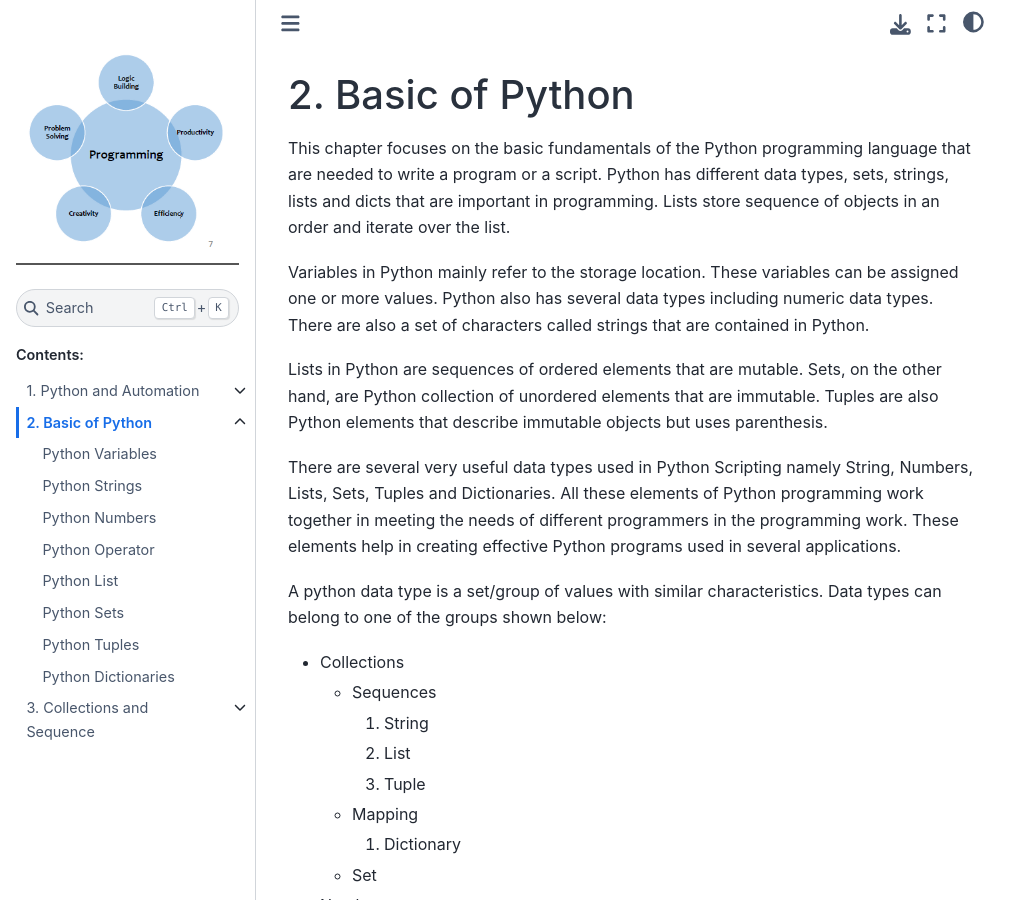
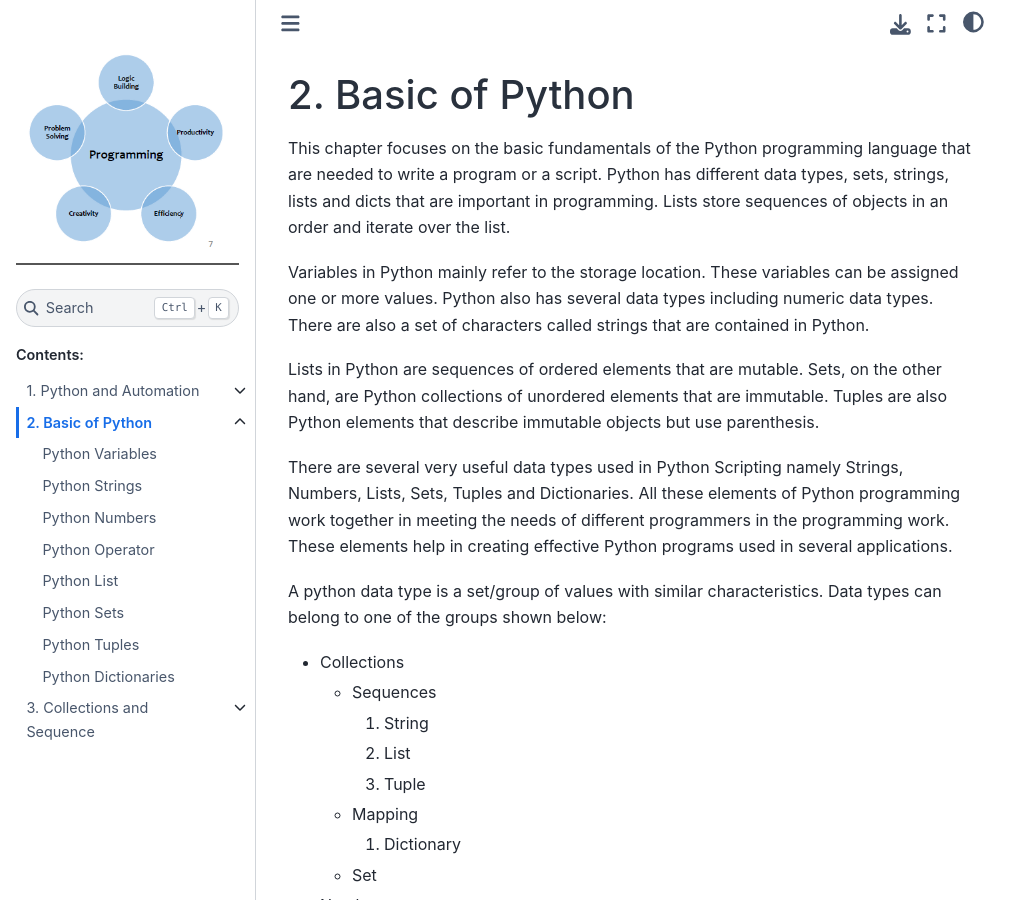
Before and after one commit to sydasif/python-book, a Sphinx documentation site: the page built from docs/source/ch-02/index.md, in a window 1280 px wide and 900 px high. Shown: the whole window, without its empty margins (0-1031 px from the left). Built offline with Sphinx 7.4.7 and the Sphinx Book theme 1.1.4, drawn with Linux system fonts in a browser that asks for light colours.

Commit message:
update grammer

```diff
--- a/docs/source/ch-02/index.md
+++ b/docs/source/ch-02/index.md
@@ -1,12 +1,12 @@
 # 2. Basic of Python
 
-This chapter focuses on the basic fundamentals of the Python programming language that are needed to write a program or a script. Python has different data types, sets, strings, lists and dicts that are important in programming. Lists store sequence of objects in an order and iterate over the list.
+This chapter focuses on the basic fundamentals of the Python programming language that are needed to write a program or a script. Python has different data types, sets, strings, lists and dicts that are important in programming. Lists store sequences of objects in an order and iterate over the list.
 
 Variables in Python mainly refer to the storage location. These variables can be assigned one or more values. Python also has several data types including numeric data types. There are also a set of characters called strings that are contained in Python.
 
-Lists in Python are sequences of ordered elements that are mutable. Sets, on the other hand, are Python collection of unordered elements that are immutable. Tuples are also Python elements that describe immutable objects but uses parenthesis.
+Lists in Python are sequences of ordered elements that are mutable. Sets, on the other hand, are Python collections of unordered elements that are immutable. Tuples are also Python elements that describe immutable objects but use parenthesis.
 
-There are several very useful data types used in Python Scripting namely String, Numbers, Lists, Sets, Tuples and Dictionaries. All these elements of Python programming work together in meeting the needs of different programmers in the programming work. These elements help in creating effective Python programs used in several applications.
+There are several very useful data types used in Python Scripting namely Strings, Numbers, Lists, Sets, Tuples and Dictionaries. All these elements of Python programming work together in meeting the needs of different programmers in the programming work. These elements help in creating effective Python programs used in several applications.
 
 A python data type is a set/group of values with similar characteristics. Data types can belong to one of the groups shown below:
 
```
Also changed, not shown: docs/source/ch-02/08_dictionary.ipynb.
